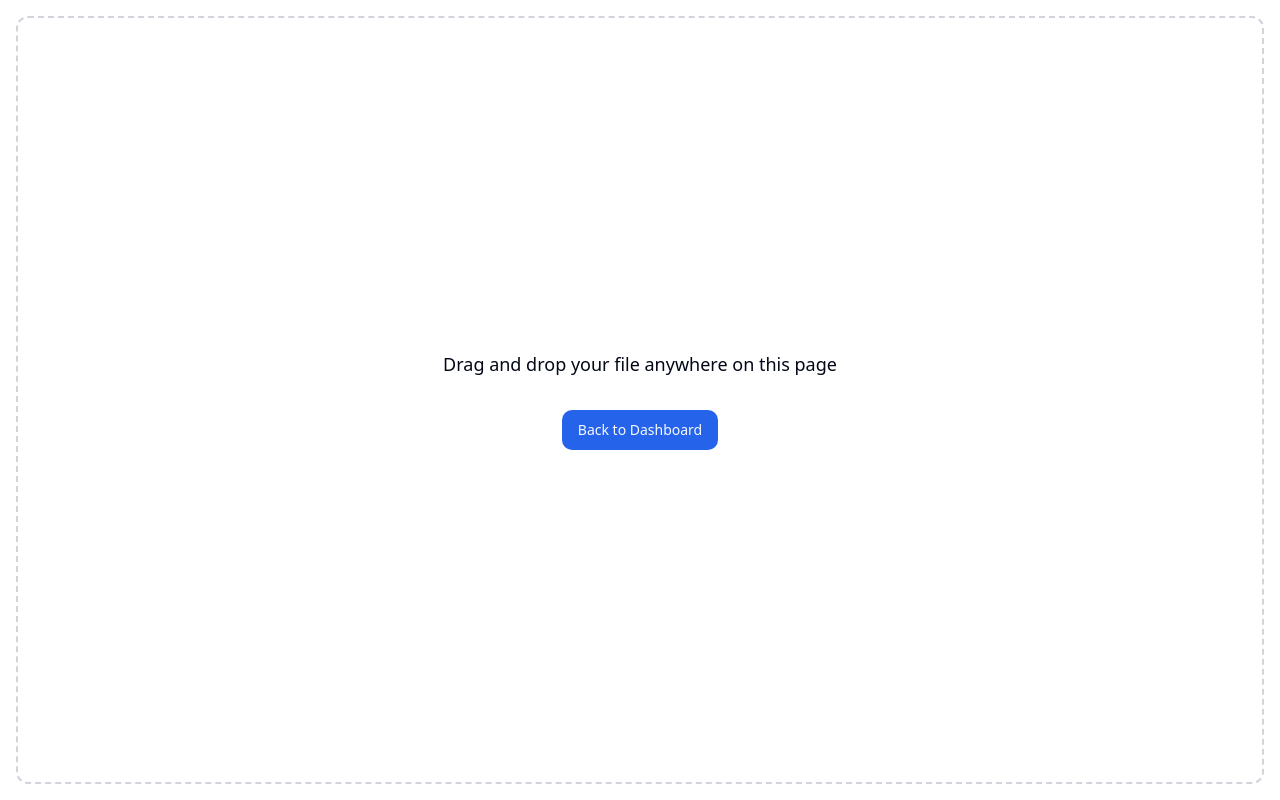
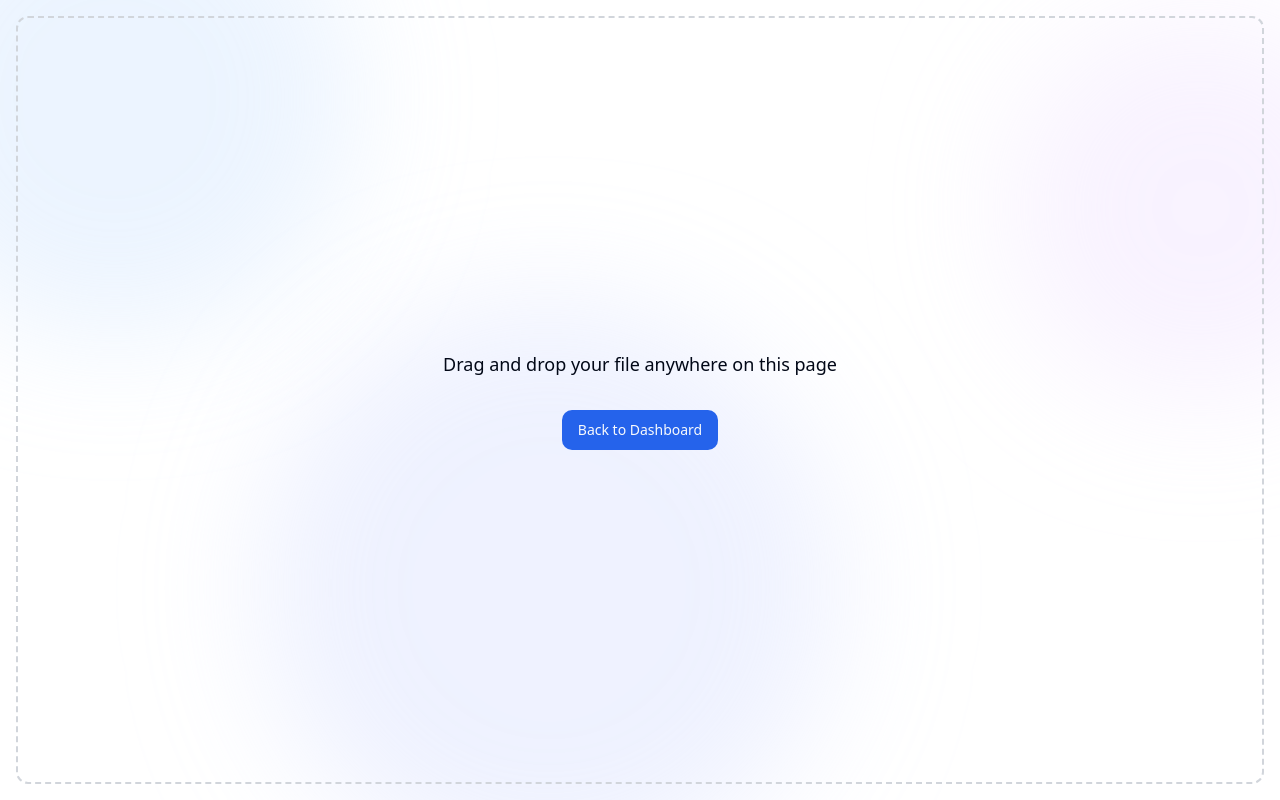
Before and after one commit to berkecankocyigit/auth-upload-download, a React (Vite) app: page /upload in a window 1280 px wide. Built offline with nearby package versions, Linux system fonts and the light colour scheme.

Commit message:
Add mouse movement animations
Implement background animations that respond to mouse movement across all pages of the application.
[skip gpt_engineer]

```diff
--- a/src/App.tsx
+++ b/src/App.tsx
@@ -3,6 +3,7 @@ import { Toaster as Sonner } from "@/components/ui/sonner";
 import { TooltipProvider } from "@/components/ui/tooltip";
 import { QueryClient, QueryClientProvider } from "@tanstack/react-query";
 import { BrowserRouter, Routes, Route, Navigate } from "react-router-dom";
+import AnimatedBackground from "./components/AnimatedBackground";
 import Login from "./pages/Login";
 import Dashboard from "./pages/Dashboard";
 import Upload from "./pages/Upload";
@@ -13,6 +14,7 @@ const queryClient = new QueryClient();
 const App = () => (
   <QueryClientProvider client={queryClient}>
     <TooltipProvider>
+      <AnimatedBackground />
       <Toaster />
       <Sonner />
       <BrowserRouter>
--- /dev/null
+++ b/src/components/AnimatedBackground.tsx
@@ -0,0 +1,40 @@
+import React, { useEffect, useRef } from 'react';
+
+const AnimatedBackground = () => {
+  const backgroundRef = useRef<HTMLDivElement>(null);
+
+  useEffect(() => {
+    const handleMouseMove = (e: MouseEvent) => {
+      if (!backgroundRef.current) return;
+
+      const { clientX, clientY } = e;
+      const { innerWidth, innerHeight } = window;
+
+      // Calculate relative mouse position
+      const moveX = (clientX / innerWidth) * 20 - 10;
+      const moveY = (clientY / innerHeight) * 20 - 10;
+
+      // Apply smooth transform
+      backgroundRef.current.style.transform = `translate(${moveX}px, ${moveY}px)`;
+    };
+
+    window.addEventListener('mousemove', handleMouseMove);
+    return () => window.removeEventListener('mousemove', handleMouseMove);
+  }, []);
+
+  return (
+    <div className="fixed inset-0 -z-10 overflow-hidden">
+      <div
+        ref={backgroundRef}
+        className="absolute inset-0 transition-transform duration-300 ease-out"
+      >
+        {/* Gradient blobs */}
+        <div className="absolute top-[-20%] left-[-10%] w-[500px] h-[500px] bg-blue-200 rounded-full mix-blend-multiply filter blur-3xl opacity-30 animate-blob" />
+        <div className="absolute top-[0%] right-[-10%] w-[400px] h-[400px] bg-purple-200 rounded-full mix-blend-multiply filter blur-3xl opacity-30 animate-blob animation-delay-2000" />
+        <div className="absolute bottom-[-10%] left-[20%] w-[600px] h-[600px] bg-indigo-200 rounded-full mix-blend-multiply filter blur-3xl opacity-30 animate-blob animation-delay-4000" />
+      </div>
+    </div>
+  );
+};
+
+export default AnimatedBackground;
--- a/src/index.css
+++ b/src/index.css
@@ -75,3 +75,31 @@
     font-feature-settings: "rlig" 1, "calt" 1;
   }
 }
+
+@layer utilities {
+  .animation-delay-2000 {
+    animation-delay: 2s;
+  }
+  .animation-delay-4000 {
+    animation-delay: 4s;
+  }
+}
+
+@keyframes blob {
+  0% {
+    transform: translate(0px, 0px) scale(1);
+  }
+  33% {
+    transform: translate(30px, -50px) scale(1.1);
+  }
+  66% {
+    transform: translate(-20px, 20px) scale(0.9);
+  }
+  100% {
+    transform: translate(0px, 0px) scale(1);
+  }
+}
+
+.animate-blob {
+  animation: blob 7s infinite;
+}
```
